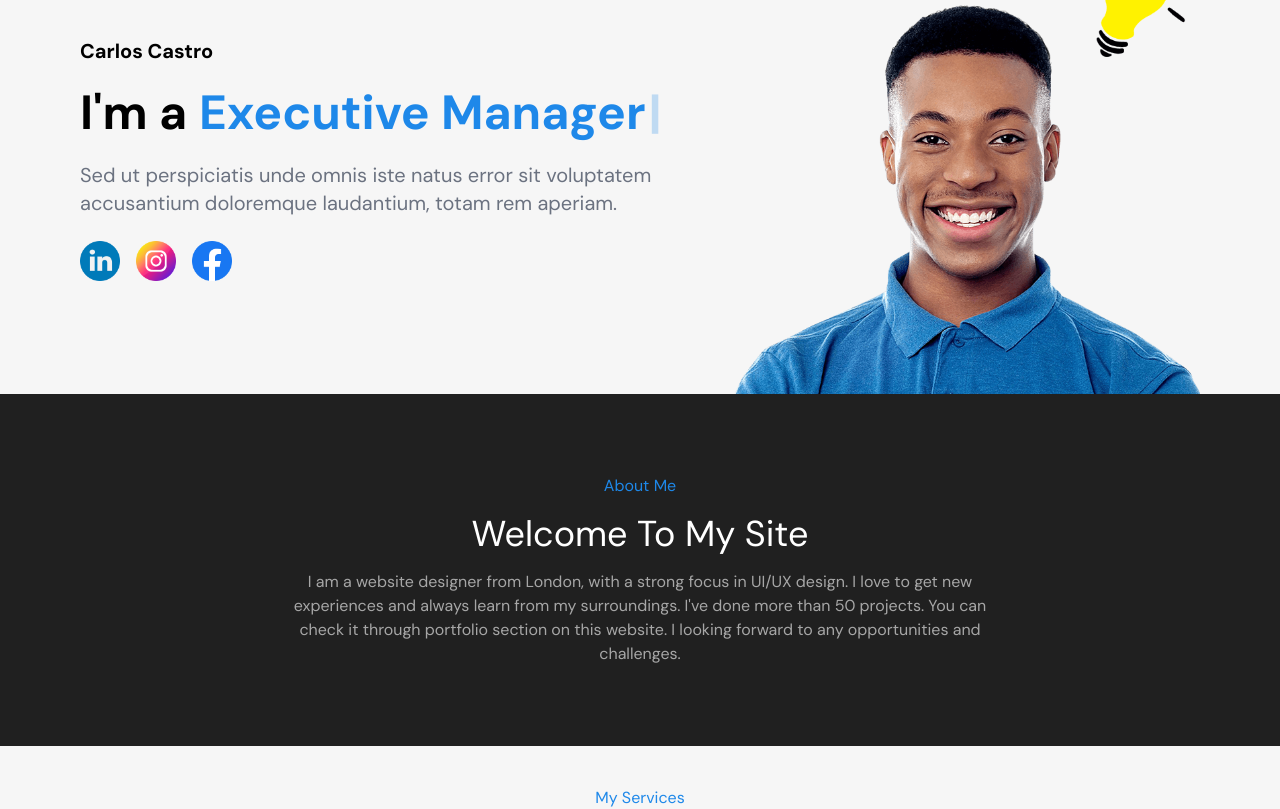
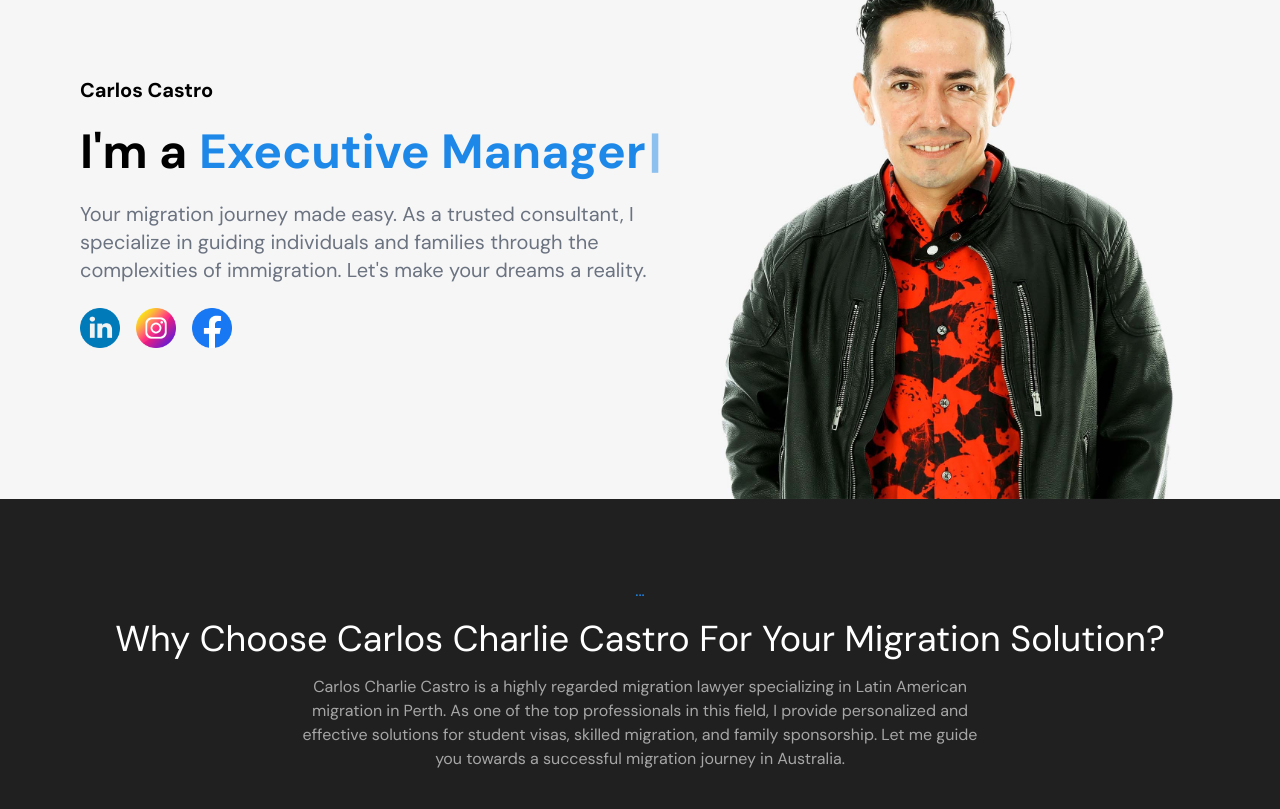
Before and after one commit to MingmaTenzing/migrationconsultant, a Next.js app: page / in a window 1280 px wide. Shown: the part 260-1069 px from the top of the page. Built offline with nearby package versions, Linux system fonts and the light colour scheme.

Commit message:
about me section changed with image changes

```diff
--- a/components/AboutMe.tsx
+++ b/components/AboutMe.tsx
@@ -2,18 +2,17 @@ type Props = {};
 function AboutMe({}: Props) {
   return (
     <div className="  py-20 p-8 bg-[#202020] text-white">
-        <div className=" lg:w-[1200px] m-auto flex flex-col  items-center space-y-4">
-
-      <h3 className="  text-bluestyle  ">About Me</h3>
-      <h2 className=" text-3xl md:text-4xl">Welcome To My Site</h2>
-      <p className=" lg:w-[700px] md:text-base text-sm text-center opacity-60 font-light">
-        I am a website designer from London, with a strong focus in UI/UX
-        design. I love to get new experiences and always learn from my
-        surroundings. I've done more than 50 projects. You can check it through
-        portfolio section on this website. I looking forward to any
-        opportunities and challenges.
-      </p>
-        </div>
+      <div className=" lg:w-[1200px] m-auto flex flex-col  items-center space-y-4">
+        <h3 className="  text-bluestyle  ">...</h3>
+        <h2 className=" text-3xl md:text-4xl text-center">Why Choose Carlos Charlie Castro For Your Migration Solution? </h2>
+        <p className=" lg:w-[700px] md:text-base text-sm text-center opacity-60 font-light">
+        Carlos Charlie Castro is a highly regarded migration lawyer specializing in
+          Latin American migration in Perth. As one of the top professionals in
+          this field, I provide personalized and effective solutions for student
+          visas, skilled migration, and family sponsorship. Let me guide you
+          towards a successful migration journey in Australia.
+        </p>
+      </div>
     </div>
   );
 }
--- a/components/Hero.tsx
+++ b/components/Hero.tsx
@@ -1,21 +1,25 @@
-import Image from "next/image"
+import Image from "next/image";
 import { Typewriter } from "react-simple-typewriter";
 import FacebookIcon from "../assests/Facebook.png";
 import InstagramIcon from "../assests/Instagram.png";
-import LinkedInIcon from "../assests/LinkedIn.png"
-import profilePicture from "../assests/profile.png"
+import LinkedInIcon from "../assests/LinkedIn.png";
+import profilePicture from "../assests/Carlos Charlie Castro.jpg";
 
-type Props = {}
+type Props = {};
 function Hero({}: Props) {
   return (
-    <main className=" lg:w-[1200px] m-auto lg:flex  lg:items-center pt-[130px] md:px-10 md:pt-[160px] lg:py-0 lg:pt-20 px-4 bg-[#f6f6f6]">
+    <main className="   lg:w-[1200px] m-auto lg:flex  lg:items-center pt-[130px] md:px-10 md:pt-[160px] lg:py-0 lg:pt-20 px-4 bg-[#f6f6f6]">
       <div className=" space-y-3 md:space-y-6">
         <h1 className=" font-semibold md:text-xl "> Carlos Castro</h1>
         <h2 className=" font-bold text-4xl md:text-5xl">
           I'm a
           <span className="  text-bluestyle ml-3">
             <Typewriter
-            words={["Migration Consultant", "Executive Manager", "S. Marketing Trainer"]}
+              words={[
+                "Migration Consultant",
+                "Executive Manager",
+                "S. Marketing Trainer",
+              ]}
               loop={true}
               typeSpeed={70}
               cursor
@@ -23,26 +27,47 @@ function Hero({}: Props) {
             />
           </span>
         </h2>
-      <p className=" md:text-xl font-light text-gray-500">
-        Sed ut perspiciatis unde omnis iste natus error sit voluptatem
-        accusantium doloremque laudantium, totam rem aperiam.
+        <p className=" lg:w-[600px] md:text-xl font-light text-gray-500">
+          Your migration journey made easy. As a trusted consultant, I
+          specialize in guiding individuals and families through the
+          complexities of immigration. Let's make your dreams a reality.
         </p>
 
         <div className=" flex space-x-3 md:space-x-4 ">
-        <Image src={LinkedInIcon} alt="LinkedIn Logo " width={100} height={100} className="w-10     hover:scale-110 transition-all ease-linear duration-150" />
-        <Image src={InstagramIcon} alt="Instagram Logo " width={100} height={100} className="w-10     hover:scale-110 transition-all ease-linear duration-150" />
-        <Image src={FacebookIcon} alt="Facebook Logo " width={100} height={100} className="w-10     hover:scale-110 transition-all ease-linear duration-150" />
-
+          <Image
+            src={LinkedInIcon}
+            alt="LinkedIn Logo "
+            width={100}
+            height={100}
+            className="w-10     hover:scale-110 transition-all ease-linear duration-150"
+          />
+          <Image
+            src={InstagramIcon}
+            alt="Instagram Logo "
+            width={100}
+            height={100}
+            className="w-10     hover:scale-110 transition-all ease-linear duration-150"
+          />
+          <Image
+            src={FacebookIcon}
+            alt="Facebook Logo "
+            width={100}
+            height={100}
+            className="w-10     hover:scale-110 transition-all ease-linear duration-150"
+          />
         </div>
       </div>
 
       <div>
-
-      <Image src={profilePicture} alt="Carlos Castro Image" width={697} height={700}  className=" lg:w-[800px]" />
+        <Image
+          src={profilePicture}
+          alt="Carlos Castro Image"
+          width={697}
+          height={700}
+          className=" lg:w-[800px] mt-6 md:mt-0 md:w-[500px] m-auto  object-cover"
+        />
       </div>
-
-
     </main>
-  )
+  );
 }
-export default Hero
+export default Hero;
--- a/src/app/layout.tsx
+++ b/src/app/layout.tsx
@@ -8,7 +8,7 @@ const DMSANS = DM_Sans({
 });
 
 export const metadata = {
-  title: "Create Next App",
+  title: "Carlos Castro",
   description: "Generated by create next app",
 };
 
--- a/src/app/page.tsx
+++ b/src/app/page.tsx
@@ -10,7 +10,6 @@ export default function Home() {
       <Hero />
       <AboutMe />
       <Services />
-      <Experience />
     </main>
   );
 }
```
Also changed, not shown: assests/Carlos Charlie Castro.jpg (added), assests/carlos.png (added). Lines whose indentation alone changed are shown as unchanged.
